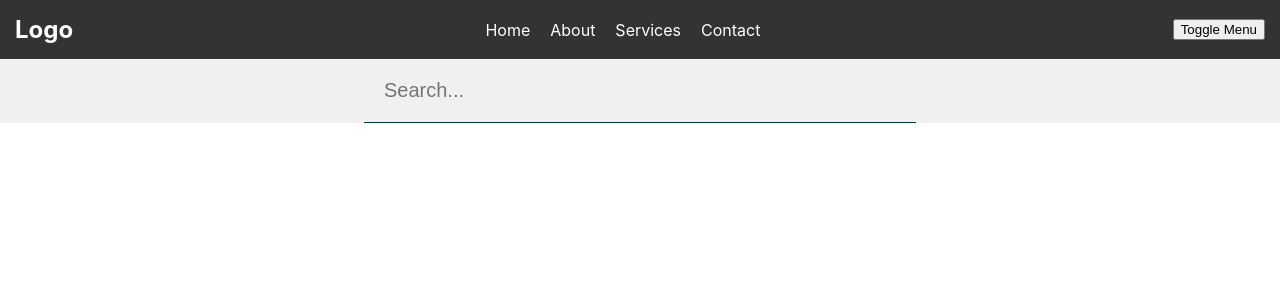
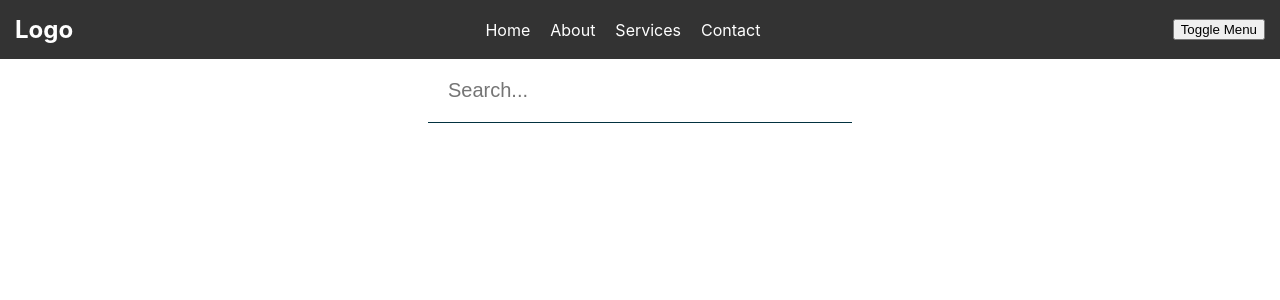
Before and after one commit to amitkumar70512/Sigma, a React (Create React App) app: page /home in a window 1280 px wide. Shown: the top 300 px of the page. Built offline with nearby package versions, Linux system fonts and the light colour scheme.

Commit message:
improvements

```diff
--- a/src/components/SearchField/SearchField.tsx
+++ b/src/components/SearchField/SearchField.tsx
@@ -13,7 +13,7 @@ const SearchInput = styled.input`
   padding: 20px;
   font-size: 20px;
 
-  width: 40%; // Use 100% width to expand to the full width of the container
+  width: 30%; // Use 100% width to expand to the full width of the container
   border: none;
   border-bottom: 1px solid #023240;
   outline: none;
--- a/src/components/Styles/ContainerBox.tsx
+++ b/src/components/Styles/ContainerBox.tsx
@@ -4,5 +4,4 @@ export const ContainerBox = styled.div`
     display: flex;
     flex-direction: column;
     text-align: center;
-    background-color: #f0f0f0;
 `;
```
